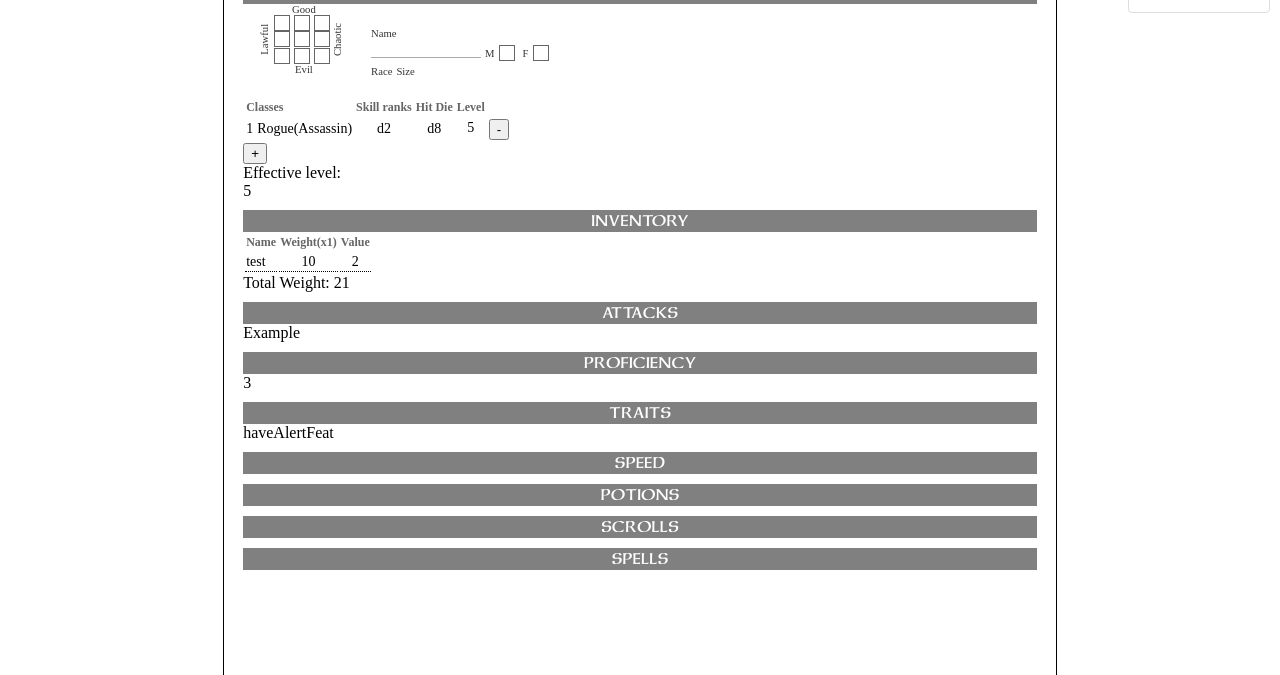
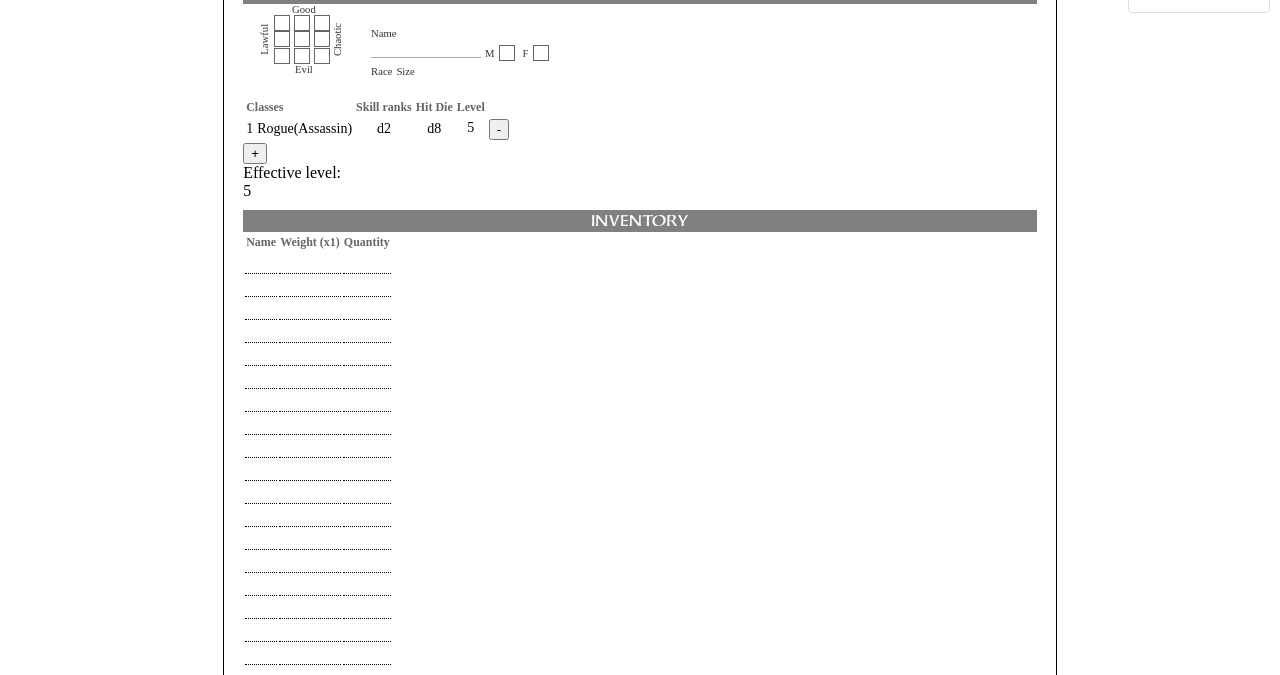
Before and after one commit to julia-chursova/DnD-5e-Character-Sheet-Generator, a plain HTML site: page index.html in a window 1280 px wide. Shown: the part 125-800 px from the top of the page. Drawn offline with Linux system fonts and the light colour scheme.

Commit message:
Changed inventory model and markup to support edit mode

```diff
--- a/scripts/app/models/inventoryModel.js
+++ b/scripts/app/models/inventoryModel.js
@@ -5,19 +5,21 @@
         .factory('inventoryModel', [
             'armorModel',
             function (armorModel) {
-                var self = this;
+            	var self = this;
 
-                self.items = [{
-                    name: 'test',
-                    value: 2,
-                    weight: 10
-                }];
+	            var maxItems = 20;
+
+	            self.items = [];
+
+	            for (var i = 0; i < maxItems; i++) {
+		            self.items.push({});
+	            };
 
                 self.inventoryWeight = function () {
                     var result = armorModel.armorWeight() + armorModel.shieldWeight();
 
                     for (var i = 0; i < self.items.length; i++) {
-                        result += (self.items[i].weight || 0);
+                        result += (self.items[i].weight || 0) * (self.items[i].quantity || 0);
                     }
 
                     return result;
--- a/templates/components/inventory.html
+++ b/templates/components/inventory.html
@@ -4,16 +4,28 @@
 		<thead>
 		<tr>
 			<td>Name</td>
-                <td>Weight(x1)</td>
-                <td>Value</td>
+			<td>Weight (x1)</td>
+			<td>Quantity</td>
 
 		</tr>
 		</thead>
 		<tbody>
 		<tr ng-repeat="item in inventory.model.items">
-                <td ng-bind="item.name"></td>
-                <td ng-bind="item.weight"></td>
-                <td ng-bind="item.value"></td>
+			<td>
+				<div cloak-field data-model="item.name">
+					<input type="text" ng-model="item.name"/>
+				</div>
+			</td>
+			<td>
+				<div cloak-field data-model="item.weight">
+					<input type="number" min="0" step="0.1" ng-model="item.weight"/>
+				</div>
+			</td>
+			<td>
+				<div cloak-field data-model="item.quantity">
+					<input type="number" min="0" ng-model="item.quantity"/>
+				</div>
+			</td>
 		</tr>
 		</tbody>
 	</table>
```
Lines whose indentation alone changed are shown as unchanged.
